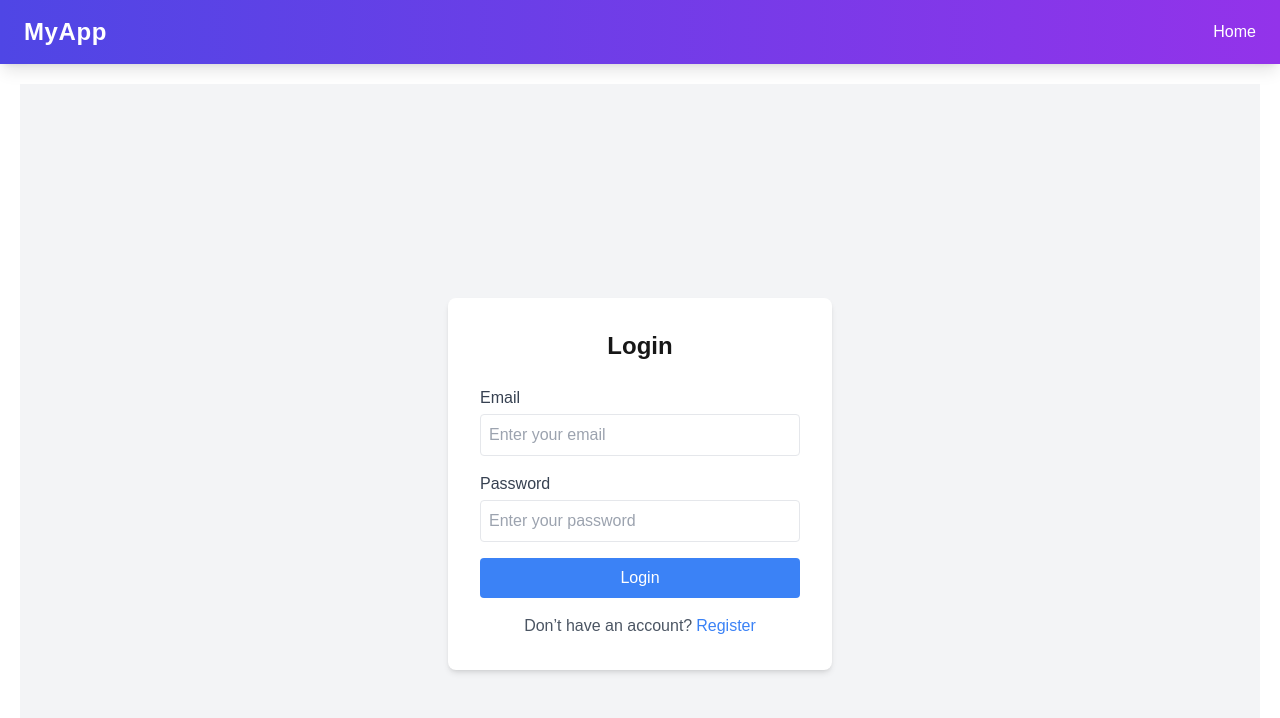
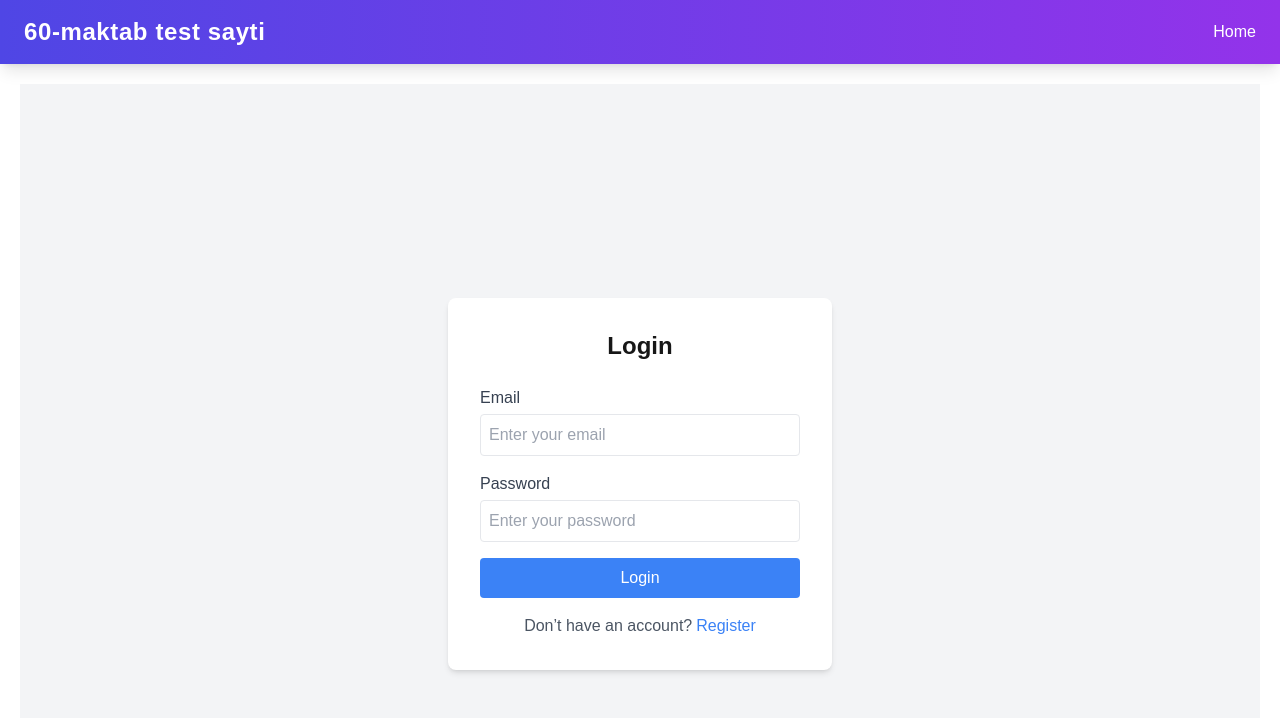
Before and after one commit to Abdumuhammadjon/fullstack1, a Next.js app in the folder frontend/: page /Login in a window 1280 px wide. Shown: the top 718 px of the page. Built offline with nearby package versions, Linux system fonts and the light colour scheme.

Commit message:
jjfgdjsfd

```diff
--- a/frontend/components/Navbar.jsx
+++ b/frontend/components/Navbar.jsx
@@ -37,7 +37,7 @@ const Navbar = () => {
   return (
     <nav className="flex items-center justify-between px-6 py-4 bg-gradient-to-r from-indigo-600 to-purple-600 text-white shadow-lg">
       <h1 className="text-2xl font-bold tracking-wide cursor-pointer" onClick={handleHomeClick}>
-        MyApp
+        60-maktab test sayti
       </h1>
       <ul className="flex items-center gap-8">
         <li>
```
